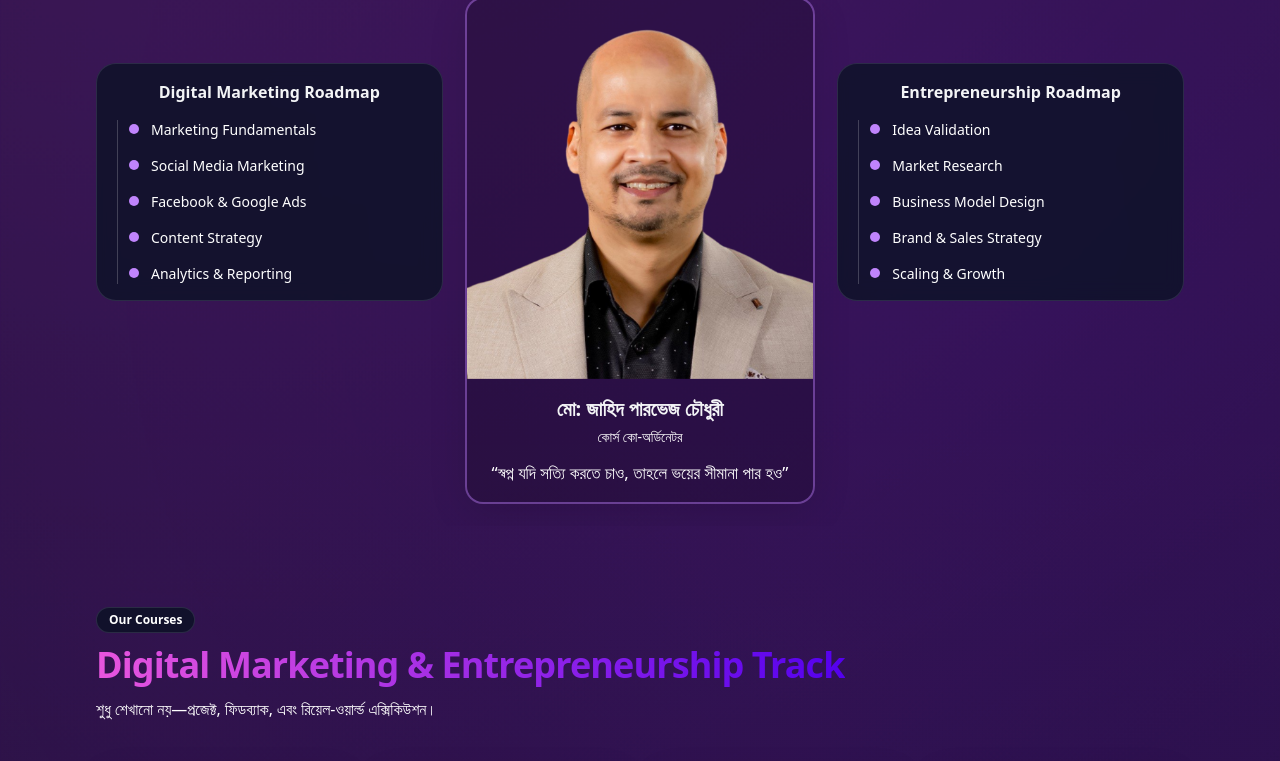
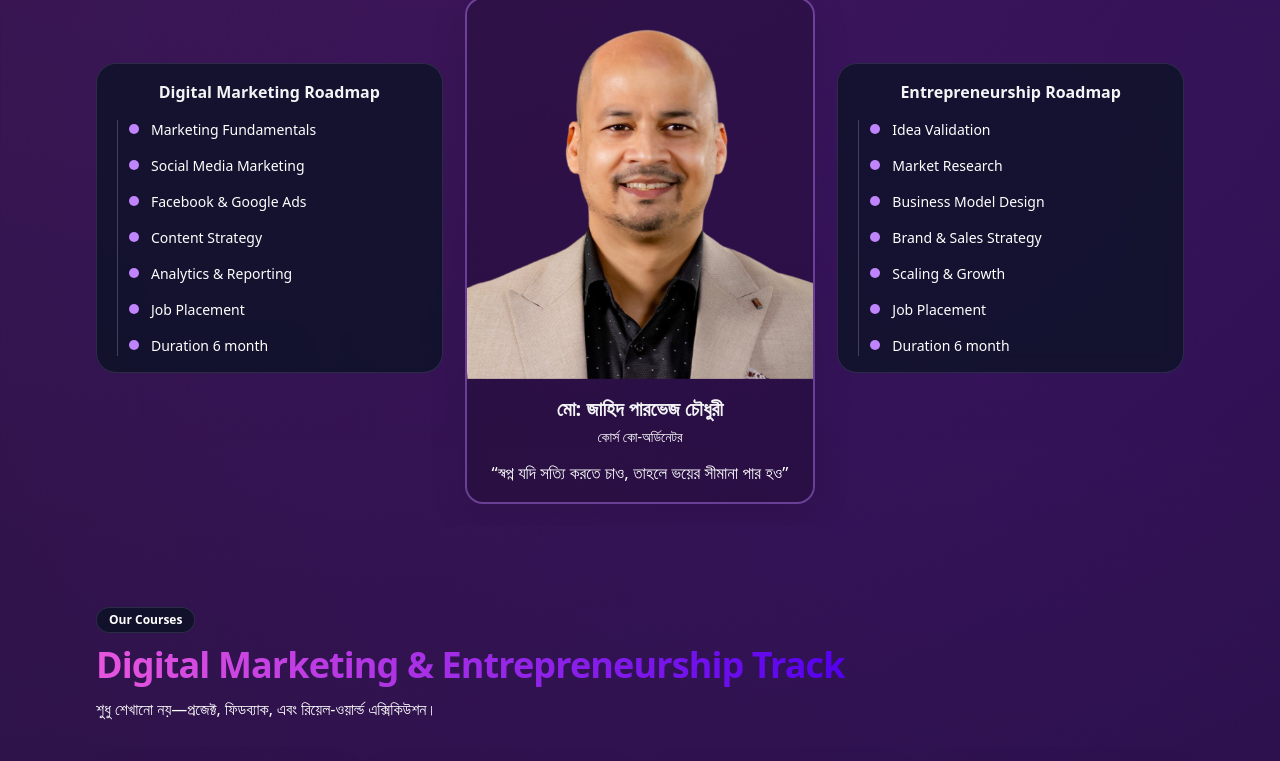
Before and after one commit to rajib3777/lms, a React (Vite) app: page / in a window 1280 px wide. Shown: the part 2466-3227 px from the top of the page. Built offline with nearby package versions, Linux system fonts and the light colour scheme.

Commit message:
pervez_04

```diff
--- a/src/pages/Home.tsx
+++ b/src/pages/Home.tsx
@@ -191,6 +191,8 @@ export default function Home(){
                     "Facebook & Google Ads",
                     "Content Strategy",
                     "Analytics & Reporting",
+                    "Job Placement",
+                    "Duration 6 month",
                   ].map((step, i) => (
                     <div key={i} className="relative flex gap-3">
                       <span className="mt-1 h-2.5 w-2.5 rounded-full bg-purple-400" />
@@ -253,6 +255,8 @@ export default function Home(){
                     "Business Model Design",
                     "Brand & Sales Strategy",
                     "Scaling & Growth",
+                    "Job Placement",
+                    "Duration 6 month",
                   ].map((step, i) => (
                     <div key={i} className="relative flex gap-3">
                       <span className="mt-1 h-2.5 w-2.5 rounded-full bg-purple-400" />
```
